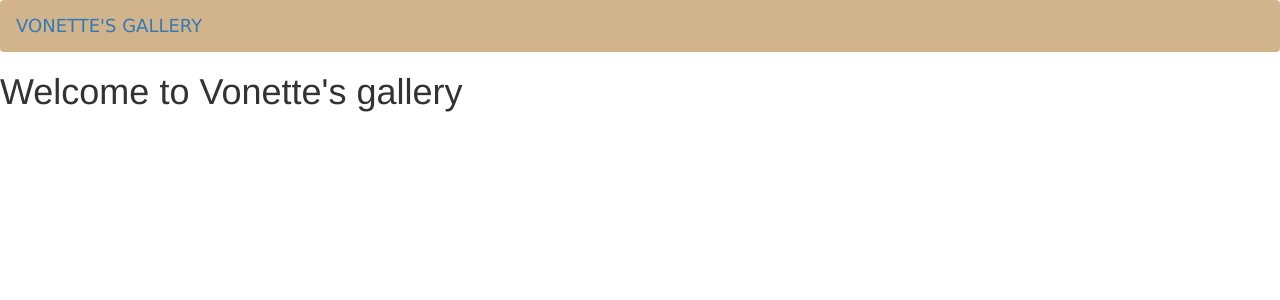
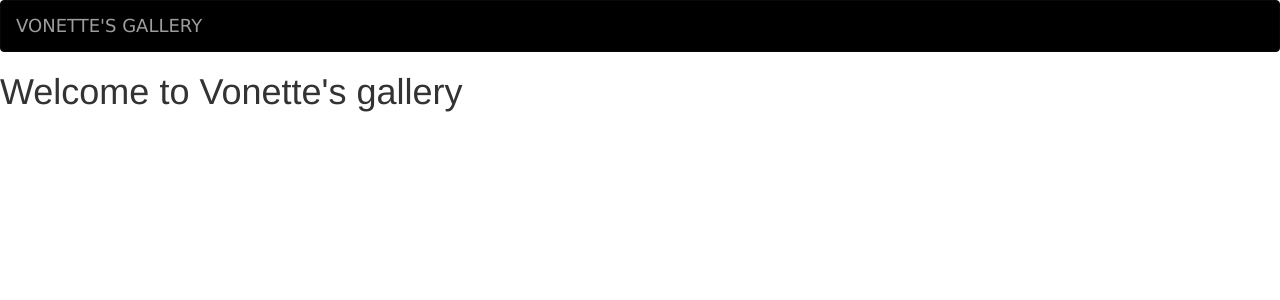
Before and after one commit to VonettaOrinda/vonette_moodboard_gallery, a Django app: page / in a window 1280 px wide. Shown: the top 300 px of the page. Run offline with Django 4.2, Linux system fonts and the light colour scheme; some libraries are stand-ins or nearby versions.

Commit message:
changes made to the background color

```diff
--- a/pictures/templates/navbar.html
+++ b/pictures/templates/navbar.html
@@ -6,7 +6,7 @@
   <meta name="viewport" content="width=device-width, initial-scale=1">
 </head>
 <body>
-<nav class="navbar navbar-dark navbar-expand-lg">
+<nav class="navbar navbar-inverse  navbar-expand-lg">
   <div class="container-fluid">
     <div class="navbar-header">
       <a class="navbar-brand" href="{% url 'welcome' %}">VONETTE'S GALLERY</a>
--- a/static/css/basegallery.css
+++ b/static/css/basegallery.css
@@ -1,7 +1,7 @@
 .navbar{
     font-family: 'Lucida Sans', 'Lucida Sans Regular', 'Lucida Grande', 'Lucida Sans Unicode', Geneva, Verdana, sans-serif;
     font-size: 25px;
-    background-color: tan;
+    background-color: black;
     background-repeat: repeat-x;
 
 
```
